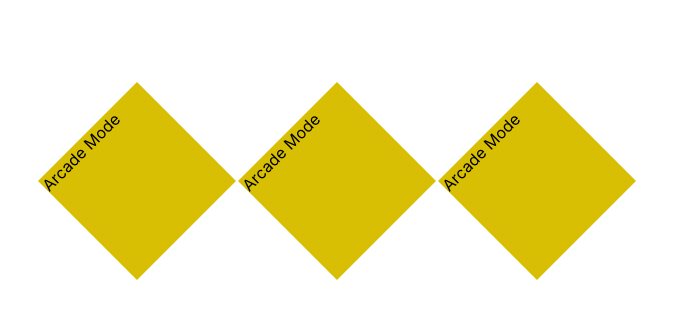
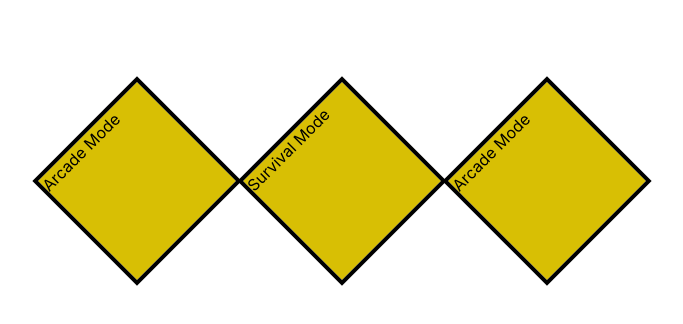
Before and after one commit to soundgear12/snk-menu, a React (Create React App) app: page / in a window 1280 px wide. Shown: the top 324 px of the page, without its empty margins (3-686 px from the left). Built offline with nearby package versions, Linux system fonts and the light colour scheme.

Commit message:
added border and spacing

```diff
--- a/src/App.css
+++ b/src/App.css
@@ -7,6 +7,7 @@
   display: grid;
   column-count: 3;
   grid-template-columns: 200px 200px 200px;
+  column-gap: 5px;
 
 
 
@@ -17,6 +18,11 @@
    height: 140px;
    background: #d8bf04;
    margin-left: 140px;
+   outline-style: solid;
+   outline-color: black;
+   outline-width: 4px;
+
+
    /* Rotate */
    -webkit-transform: rotate(-45deg);
    -moz-transform: rotate(-45deg);
--- a/src/App.js
+++ b/src/App.js
@@ -9,13 +9,14 @@ function App() {
       </div>
 
       <div className='cell'>
-        Arcade Mode
+        Survival Mode
       </div>
 
       <div className='cell'>
         Arcade Mode
       </div>
 
+
     </div>
   );
 }
```
